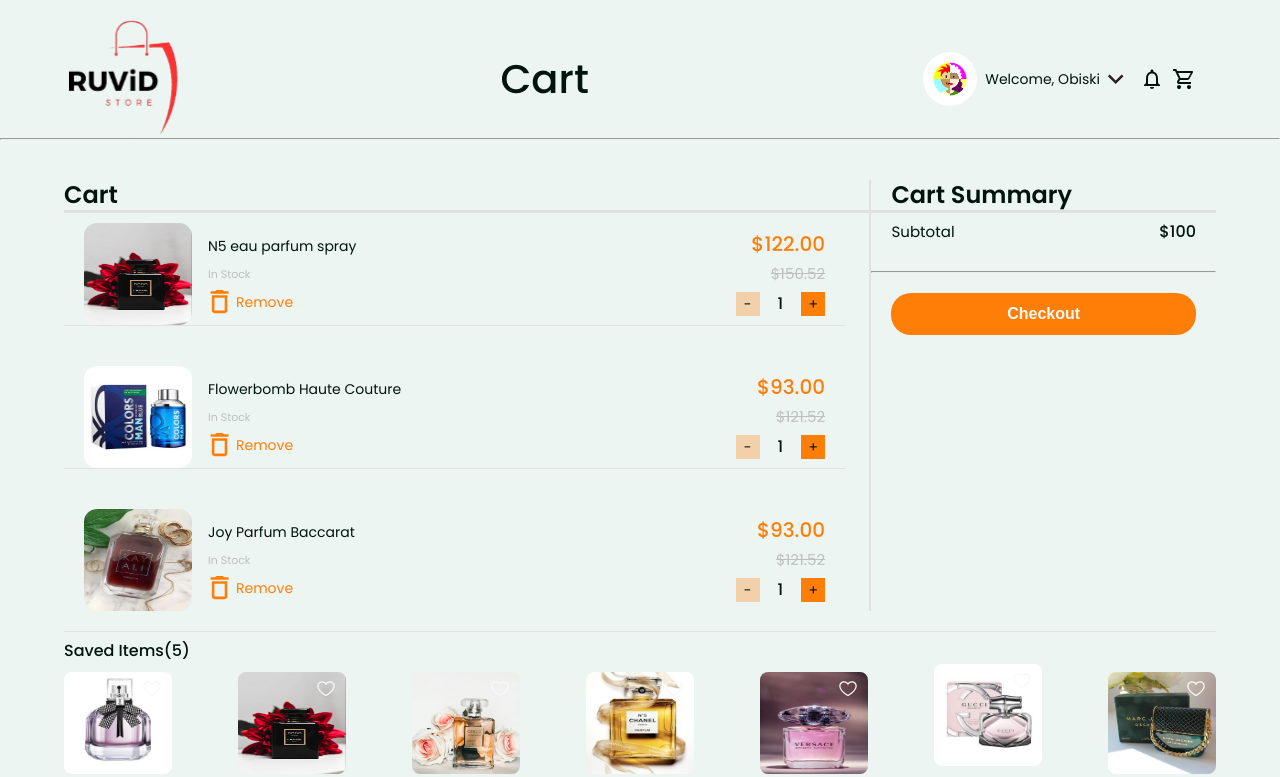
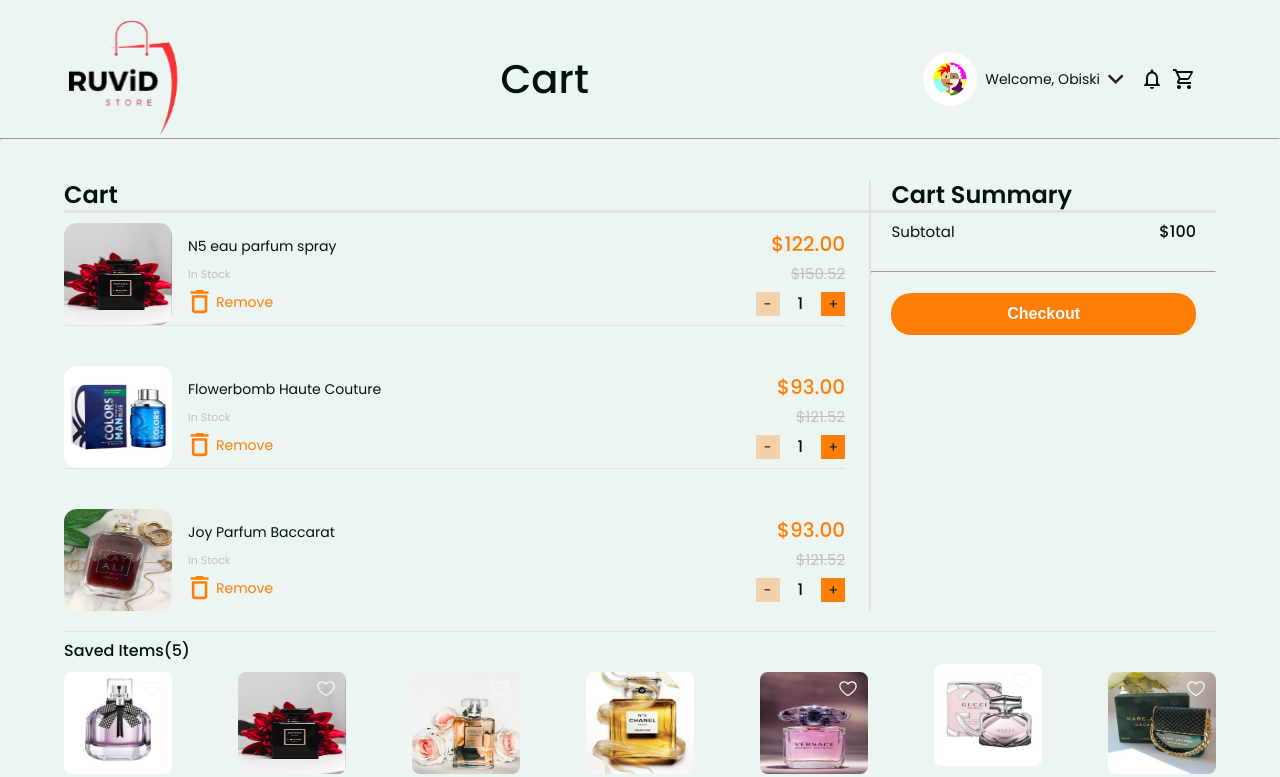
Before and after one commit to Obiski15/Timbu-shop, a React (Vite) app: page /cart in a window 1280 px wide. Shown: the top 777 px of the page. Built offline with nearby package versions, Linux system fonts and the light colour scheme.

Commit message:
style: corrected some style erors

```diff
--- a/src/styles/GlobalStyles.js
+++ b/src/styles/GlobalStyles.js
@@ -24,6 +24,8 @@
   }
 
   body {
+    margin-left: auto;
+    margin-right: auto;
     font-family: "Poppins", sans-serif;
     font-style: normal;
     overflow-wrap: break-word;
--- a/ui/CartItem.jsx
+++ b/ui/CartItem.jsx
@@ -13,6 +13,7 @@
 
   @media only screen and (min-width: 1201px) {
     width: 97%;
+    padding: 0;
     margin-top: 1rem;
     margin-right: auto;
 
```
